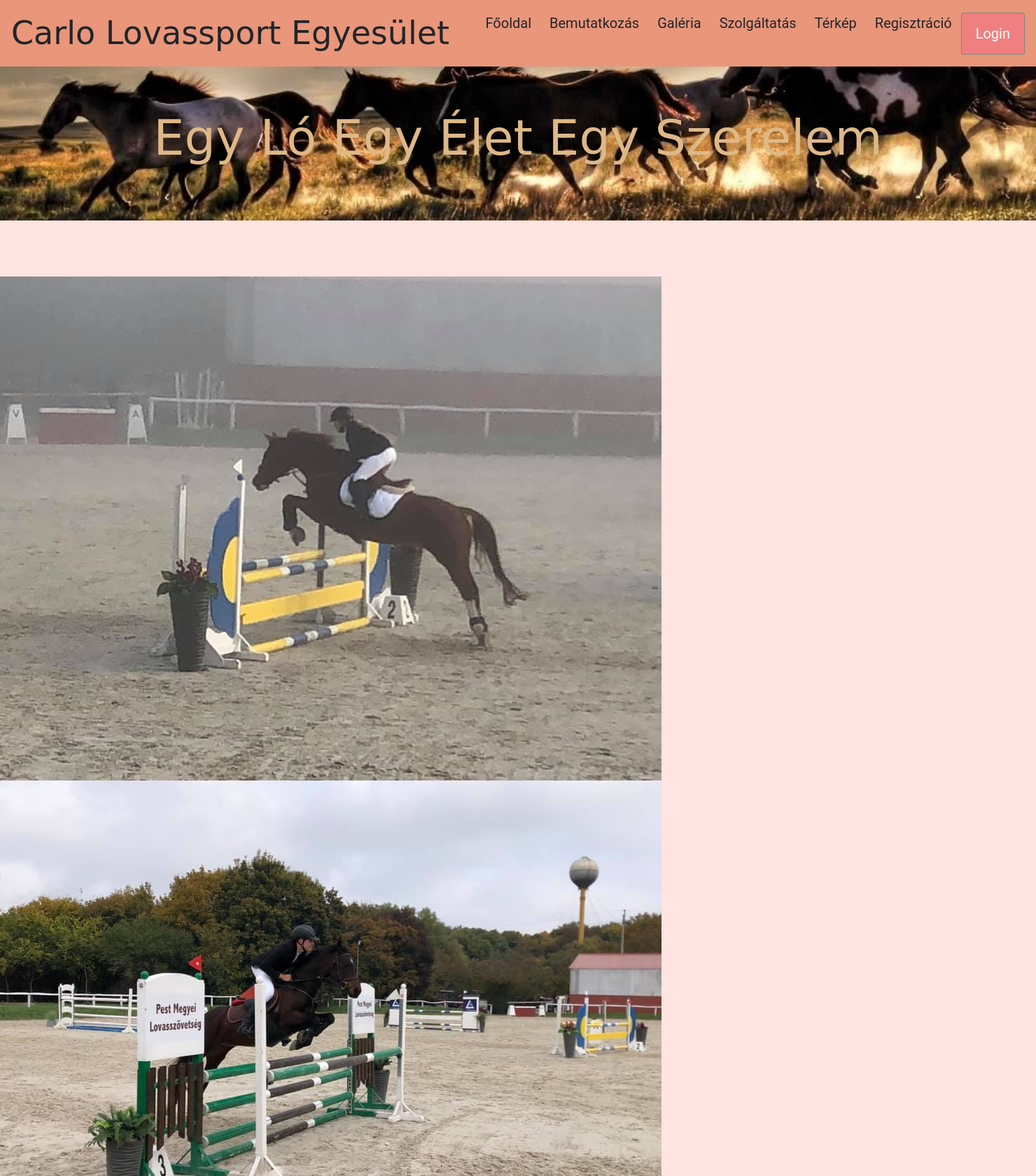
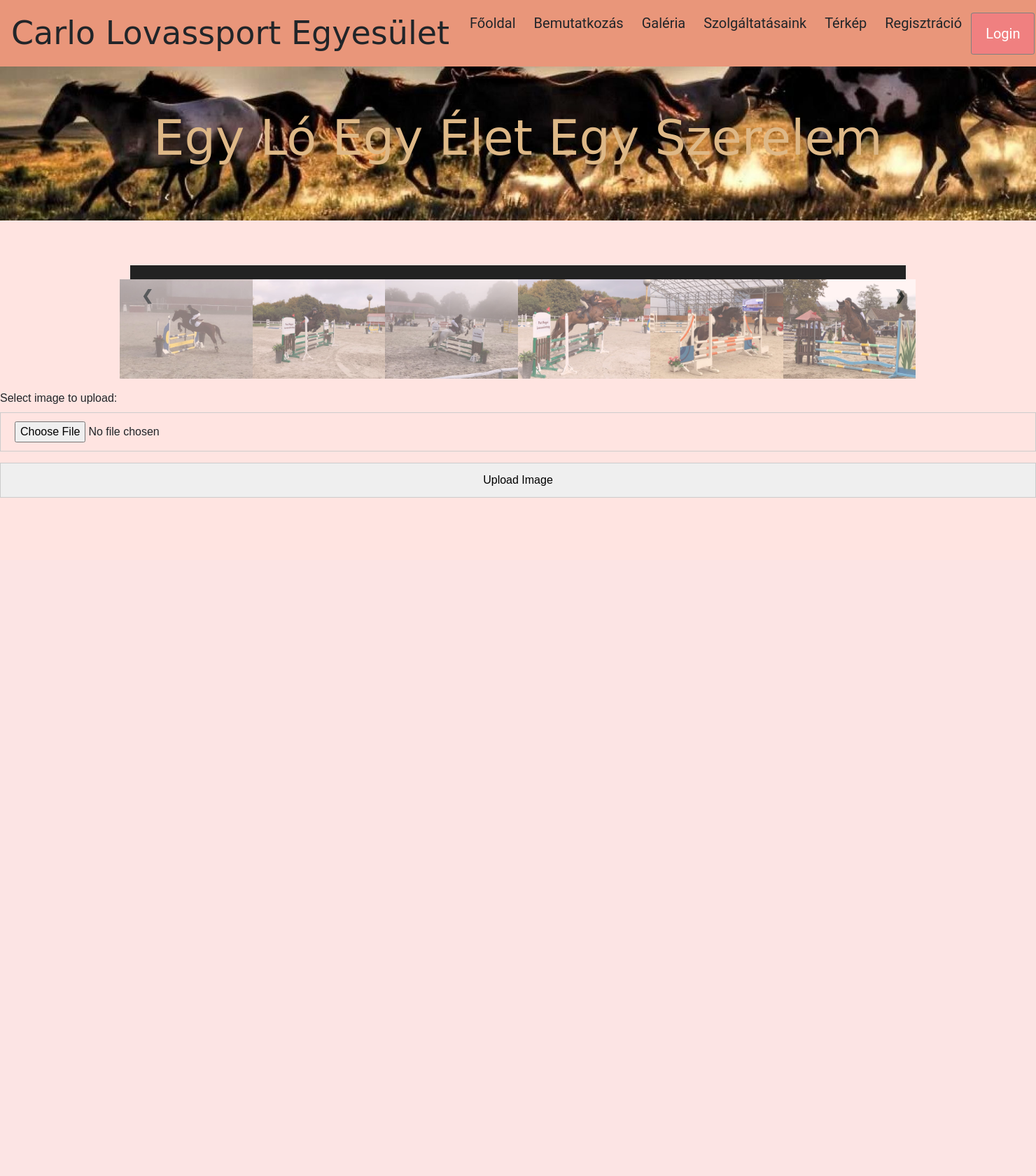
Before and after one commit to frucci44/Carlo-Lovasiskola, a PHP site: page /php/gallery.php in a window 1480 px wide. Shown: the top 1680 px of the page at 70% size. After the commit the page ends 711 px from the top, so only its background shows below. Run offline with PHP 8.4, Linux system fonts and the light colour scheme; some web fonts are replaced.

Commit message:
appointment

```diff
--- a/css/style.css
+++ b/css/style.css
@@ -65,7 +65,7 @@ input:focus, button:focus, submit:focus {
 
 h2{
     font-family: 'Italianno', cursive;
-    font-size: 70px;
+    font-size: 55px;
 }
 
 /* OpenStreetmap fix */
@@ -86,3 +86,133 @@ h1{
     font-family: 'Italianno', cursive;
     font-size: 70px;
 }
+input {
+    width: 100%;
+    padding: 12px 20px;
+    margin: 8px 0;
+    display: inline-block;
+    border: 1px solid #ccc;
+    box-sizing: border-box;
+  }
+/*slideshow start;
+  * {
+    box-sizing: border-box;
+  }
+
+  /* Position the image container (needed to position the left and right arrows) */
+  .container {
+    position: relative;
+  }
+
+  /* Hide the images by default */
+  .mySlides {
+    display: none;
+  }
+
+  /* Add a pointer when hovering over the thumbnail images */
+  .cursor {
+    cursor: pointer;
+  }
+
+  /* Next & previous buttons */
+  .prev,
+  .next {
+    cursor: pointer;
+    position: absolute;
+    top: 40%;
+    width: auto;
+    padding: 16px;
+    margin-top: -50px;
+    color: white;
+    font-weight: bold;
+    font-size: 20px;
+    border-radius: 0 3px 3px 0;
+    user-select: none;
+    -webkit-user-select: none;
+  }
+
+  /* Position the "next button" to the right */
+  .next {
+    right: 0;
+    border-radius: 3px 0 0 3px;
+  }
+
+  /* On hover, add a black background color with a little bit see-through */
+  .prev:hover,
+  .next:hover {
+    background-color: rgba(0, 0, 0, 0.8);
+  }
+
+  /* Number text (1/3 etc) */
+  .numbertext {
+    color: #f2f2f2;
+    font-size: 12px;
+    padding: 8px 12px;
+    position: absolute;
+    top: 0;
+  }
+
+  /* Container for image text */
+  .caption-container {
+    text-align: center;
+    background-color: #222;
+    padding: 2px 16px;
+    color: white;
+  }
+
+  .row:after {
+    content: "";
+    display: table;
+    clear: both;
+  }
+
+  /* Six columns side by side */
+  .column {
+    float: left;
+    width: 16.66%;
+  }
+
+  /* Add a transparency effect for thumnbail images */
+  .demo {
+    opacity: 0.6;
+  }
+
+  .active,
+  .demo:hover {
+    opacity: 1;
+
+
+    /*appointment*/
+  }
+  .form{
+    background-color: #3CD8C1;
+    position: relative;
+}
+.heading{}
+input[type="text"] {
+    border: none;
+    width: 100%;
+    padding: 10px;
+    margin-bottom: 10px;
+    outline: none;
+}
+input[type="phone"]{
+	border: none;
+    width: 100%;
+    padding: 10px;
+    margin-bottom: 10px;
+    outline: none;
+}
+input[type="date"]{
+	border: none;
+    width: 100%;
+    padding: 10px;
+    margin-bottom: 10px;
+}
+input[type="date"]:focus {
+    outline: none;
+}
+textarea {
+    border: none;
+    width: 100%;
+    padding: 10px;
--- /dev/null
+++ b/js/slideshow.js
@@ -0,0 +1,30 @@
+var slideIndex = 1;
+showSlides(slideIndex);
+
+// Next/previous controls
+function plusSlides(n) {
+  showSlides(slideIndex += n);
+}
+
+// Thumbnail image controls
+function currentSlide(n) {
+  showSlides(slideIndex = n);
+}
+
+function showSlides(n) {
+  var i;
+  var slides = document.getElementsByClassName("mySlides");
+  var dots = document.getElementsByClassName("demo");
+  var captionText = document.getElementById("caption");
+  if (n > slides.length) {slideIndex = 1}
+  if (n < 1) {slideIndex = slides.length}
+  for (i = 0; i < slides.length; i++) {
+    slides[i].style.display = "none";
+  }
+  for (i = 0; i < dots.length; i++) {
+    dots[i].className = dots[i].className.replace(" active", "");
+  }
+  slides[slideIndex-1].style.display = "block";
+  dots[slideIndex-1].className += " active";
+  captionText.innerHTML = dots[slideIndex-1].alt;
+}
--- a/php/gallery.php
+++ b/php/gallery.php
@@ -1,45 +1,76 @@
 
 <?php include 'menu.php'; ?>
+<script src="<?= $mappa ?? ''?>../slideshow.js"></script>
 
 <div class="container">
-        <div class="carousel usztatas">
-            <div></div>
-            <div></div>
-            <div></div>
+
+  <!-- Full-width images with number text -->
+  <div class="mySlides">
+    <div class="numbertext">1 / 6</div>
+      <img src="../img/gallery2.jpg" style="width:100%">
   </div>
+
+  <div class="mySlides">
+    <div class="numbertext">2 / 6</div>
+      <img src="../img/gallery21.jpg" style="width:100%">
   </div>
-</body>
+
+  <div class="mySlides">
+    <div class="numbertext">3 / 6</div>
+      <img src="../img/gallery23jpg.jpg" style="width:100%">
+  </div>
+
+  <div class="mySlides">
+    <div class="numbertext">4 / 6</div>
+      <img src="../img/gallery22.jpg" style="width:100%">
+  </div>
+
+  <div class="mySlides">
+    <div class="numbertext">5 / 6</div>
+      <img src="../img/gallery24.jpg" style="width:100%">
+  </div>
+
+  <div class="mySlides">
+    <div class="numbertext">6 / 6</div>
+      <img src="../img/gallery25.jpg" style="width:100%">
+  </div>
+
+  <!-- Next and previous buttons -->
+  <a class="prev" onclick="plusSlides(-1)">&#10094;</a>
+  <a class="next" onclick="plusSlides(1)">&#10095;</a>
+
+  <!-- Image text -->
+  <div class="caption-container">
+    <p id="caption"></p>
+  </div>
+
+  <!-- Thumbnail images -->
   <div class="row">
     <div class="column">
-            <img  src="../img/gallery2.jpg" alt="ugratas" onclick="myFunction(this);">
+      <img class="demo cursor" src="../img/gallery2.jpg" style="width:100%" onclick="currentSlide(1)" alt="The Woods">
     </div>
     <div class="column">
-            <img src="../img/gallery21.jpg" alt="ugratas" onclick="myFunction(this);">
+      <img class="demo cursor" src="../img/gallery21.jpg" style="width:100%" onclick="currentSlide(2)" alt="Cinque Terre">
     </div>
     <div class="column">
-            <img src="../img/gallery22.jpg" alt="ugratas" onclick="myFunction(this);">
+      <img class="demo cursor" src="../img/gallery23jpg.jpg" style="width:100%" onclick="currentSlide(3)" alt="Mountains and fjords">
     </div>
     <div class="column">
-            <img src="../img/gallery23jpg.jpg" alt="ugratas" onclick="myFunction(this);">
+      <img class="demo cursor" src="../img/gallery22.jpg" style="width:100%" onclick="currentSlide(4)" alt="Northern Lights">
+    </div>
+    <div class="column">
+      <img class="demo cursor" src="../img/gallery24.jpg" style="width:100%" onclick="currentSlide(5)" alt="Nature and sunrise">
+    </div>
+    <div class="column">
+      <img class="demo cursor" src="../img/gallery25.jpg" style="width:100%" onclick="currentSlide(6)" alt="Snowy Mountains">
+    </div>
   </div>
 </div>
 
-    <!-- The expanding image container -->
-    <div class="container">
-        <!-- Close the image -->
-        <span onclick="this.parentElement.style.display='none'" class="closebtn">&times;</span>
+<body>
 
-        <!-- Expanded image -->
-        <img id="expandedImg" style="width:100%">
-
-        <!-- Image text -->
-        <div id="imgtext"></div>
-        <form action="../php/upload.php" method="post" enctype="multipart/form-data">
-
+<form action="upload.php" method="post" enctype="multipart/form-data">
+  Select image to upload:
   <input type="file" name="fileToUpload" id="fileToUpload">
-            <input type="submit" value="Kép feltöltése" name="submit">
+  <input type="submit" value="Upload Image" name="submit">
 </form>
-
-</div>
-
-</html>
--- a/php/login.php
+++ b/php/login.php
@@ -5,14 +5,7 @@
 <style>
 body {font-family: Arial, Helvetica, sans-serif;}
 
-input[type=text], input[type=password] {
-  width: 100%;
-  padding: 12px 20px;
-  margin: 8px 0;
-  display: inline-block;
-  border: 1px solid #ccc;
-  box-sizing: border-box;
-}
+
 
 button {
   background-color: lightcoral;
--- a/php/menu.php
+++ b/php/menu.php
@@ -22,7 +22,7 @@
         <a class="nav-link" href="<?=$mappa ?? '' ?>gallery.php">Galéria</a>
       </li>
       <li class="nav-item">
-        <a class="nav-link" href="#">Szolgáltatás</a>
+        <a class="nav-link" href="<?=$mappa ?? '' ?>services.php">Szolgáltatásaink</a>
       </li>
       <li class="nav-item">
         <a class="nav-link" href="<?=$mappa ?? '' ?>map.php">Térkép</a>
```
Also changed, not shown: php/introduction.php (+12 -8 lines), php/register.php (added, +35 -0 lines), php/registration.php (+21 -15 lines), php/services.php (added, +51 -0 lines), img/gallery24.jpg (added), img/gallery25.jpg (added). Lines whose indentation alone changed are shown as unchanged.
